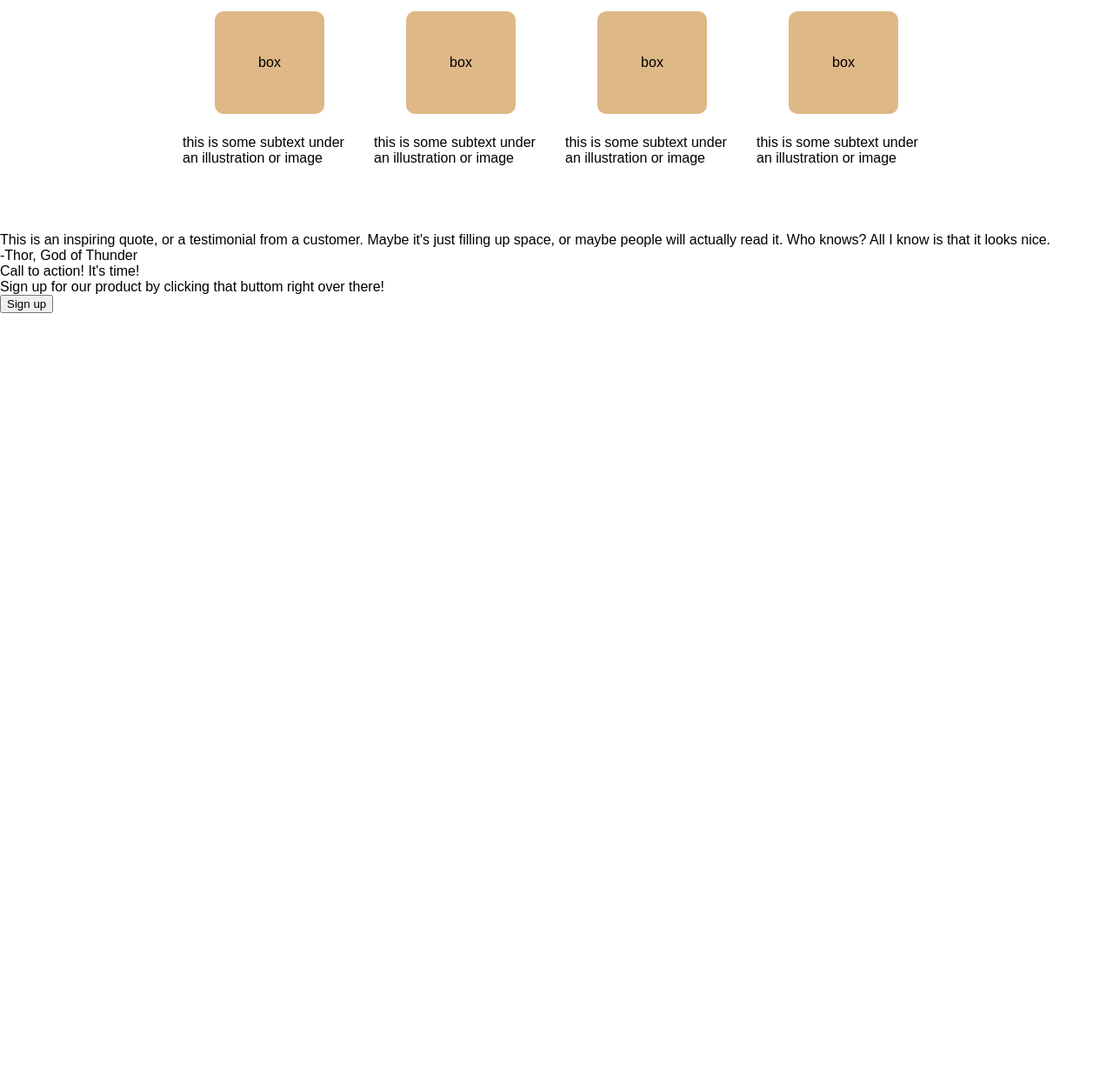
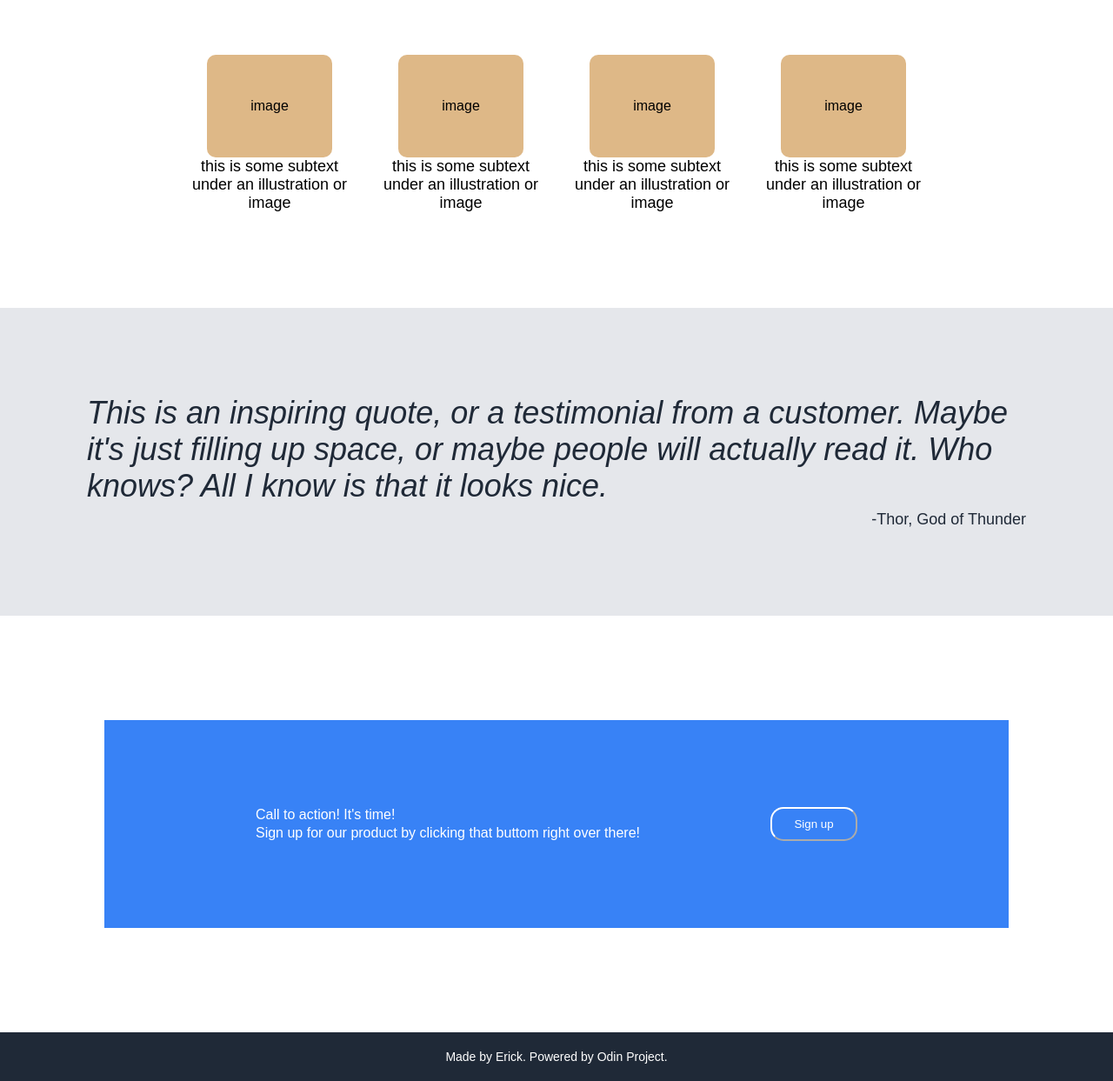
Before and after one commit to erickkahinga/landing-page, a plain HTML site: page index.html in a window 1280 px wide. Shown: the part 555-1798 px from the top of the page at 87% size. Before the commit the page ends 915 px from the top, so only its background shows below. Drawn offline with Linux system fonts and the light colour scheme.

Commit message:
Modify index and modify style
Renamed elements in index.html, added new div tags to have an anchor
point for my css. I finished the first round of styling.

```diff
--- a/index.html
+++ b/index.html
@@ -34,19 +34,19 @@
             <div class="middle1Text">Some random information</div>
             <div class="allCards">
                 <div class="card">
-                    <div class="cardImg">box</div>
+                    <div class="cardImg">image</div>
                     <p>this is some subtext under an illustration or image</p>
                 </div>
                 <div class="card">
-                    <div class="cardImg">box</div>
+                    <div class="cardImg">image</div>
                     <p>this is some subtext under an illustration or image</p>
                 </div>
                 <div class="card">
-                    <div class="cardImg">box</div>
+                    <div class="cardImg">image</div>
                     <p>this is some subtext under an illustration or image</p>
                 </div>
                 <div class="card">
-                    <div class="cardImg">box</div>
+                    <div class="cardImg">image</div>
                     <p>this is some subtext under an illustration or image</p>
                 </div>
             </div>
@@ -62,12 +62,20 @@
         </div>
 
         <div class="bottom">
-            <div class="topSent">Call to action! It's time!</div>
-            <div class="bottomSent">
-                Sign up for our product by clicking that buttom right
-                over there!
+            <div class="botBackground">
+                <div class="botText">
+                    <div class="topSent">Call to action! It's time!</div>
+                    <div class="bottomSent">
+                        Sign up for our product by clicking that buttom right
+                        over there!
+                    </div>
+                </div>
+                <button class="bottomButton">Sign up</button>
             </div>
-            <button>Sign up</button>
+        </div>
+
+        <div class="footer">
+            Made by Erick. Powered by Odin Project.
         </div>
     </body>
 </html>
--- a/style.css
+++ b/style.css
@@ -88,6 +88,7 @@ ul {
     justify-content: center;
     align-items: center;
     flex-wrap: wrap;
+    padding: 50px;
 }
 
 .card {
@@ -96,9 +97,15 @@ ul {
     justify-content: center;
     align-items: center;
     flex-wrap: wrap;
-    gap: 8px;
     padding: 10px;
+    text-align: center;
     flex: 0 1 200px;
+}
+
+p {
+    margin: 0;
+    padding: 0;
+    font-size: 18px;
 }
 
 .cardImg {
@@ -106,3 +113,70 @@ ul {
     padding: 50px;
     border-radius: 10px;
 }
+
+.middle2 {
+    display: flex;
+    flex-direction: column;
+    background: #e5e7eb;
+    gap: 7px;
+    padding: 100px;
+}
+
+.middle2Text {
+    font-size: 36px;
+    font-style: italic;
+    color: #1f2937;
+    flex-wrap: wrap;
+}
+
+.middle2Text2 {
+    display: flex;
+    justify-content: flex-end;
+    font-size: 18px;
+    color: #1f2937;
+}
+
+.bottom {
+    padding: 100px;
+}
+
+.botBackground {
+    display: flex;
+    justify-content: center;
+    align-items: center;
+    gap: 150px;
+    padding: 100px;
+    margin: 20px;
+    background: #3882f6;
+}
+
+.botText {
+    display: flex;
+    flex-direction: column;
+    gap: 3px;
+    color: white;
+}
+
+button {
+    width: 100px;
+    padding: 10px;
+    font-size: bold;
+    color: white;
+    background: #3882f6;
+    border-color: none;
+    border-radius: 15px;
+}
+
+.bottomButton {
+    border-color: white;
+}
+
+.footer {
+    display: flex;
+    justify-content: center;
+    align-items: center;
+    background-color: #1f2937;
+    font-size: 14px;
+    color: white;
+    padding: 20px;
+}
```
